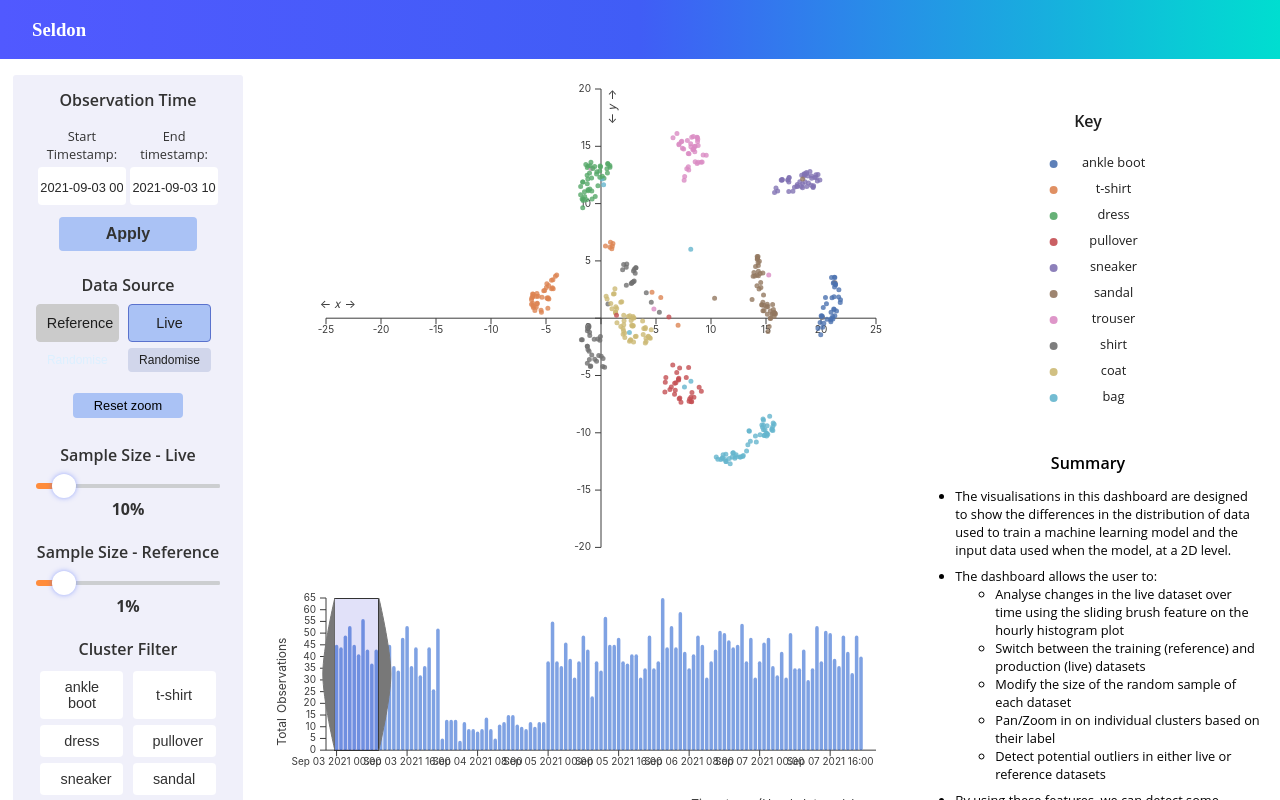
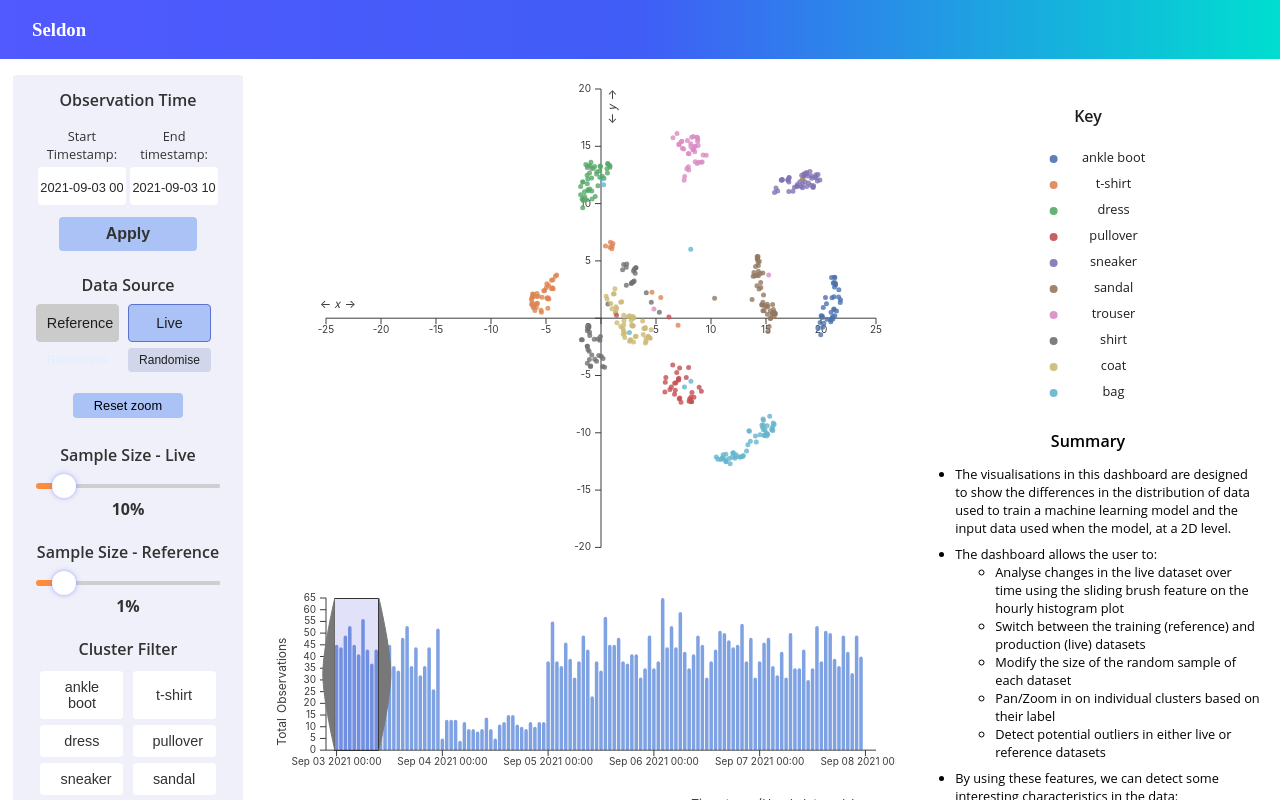
Before and after one commit to tompiler/seldon-d3-task, a React (Create React App) app: page / in a window 1280 px wide. Built offline with nearby package versions, Linux system fonts and the light colour scheme.

Commit message:
fixed prediction / label column name in tooltip

```diff
--- a/src/components/Brush/AxisBottom.js
+++ b/src/components/Brush/AxisBottom.js
@@ -6,7 +6,7 @@ const AxisBottom = ({ xScale, height, color }) => {
   const domain = xScale.domain();
   const range = xScale.range();
 
-  const tickInterval = 16;
+  const tickInterval = 24; // constant to keep it simple
 
   const ticks = domain.filter((d, i) => {
     return i % tickInterval === 0;
--- a/src/components/ControlPanel/RandomSampleSize.js
+++ b/src/components/ControlPanel/RandomSampleSize.js
@@ -2,6 +2,7 @@ import React, { useContext } from "react";
 import styled, { css } from "styled-components";
 import { Title } from "./styles";
 import { DashboardContext } from "../../Context";
+import { capitalizeFirstLetter } from "../../util";
 
 const trackH = "0.4em";
 const thumbD = "1.5em";
@@ -137,10 +138,6 @@ function Slider({ dataSource }) {
   const step = dataSource === "live" ? 5 : 10;
   const max = dataSource === "live" ? 100 : 10;
 
-  function capitalizeFirstLetter(string) {
-    return string.charAt(0).toUpperCase() + string.slice(1);
-  }
-
   // console.log(state.liveSampleSize);
   return (
     <RandomSampleSizeContainer>
--- a/src/components/Scatter/Legend.js
+++ b/src/components/Scatter/Legend.js
@@ -12,7 +12,7 @@ const Container = styled("div")`
 
 const LegendContainer = styled("div")`
   width: 100%;
-  height: 53%;
+  height: 50%;
   display: flex;
   flex-direction: column;
   justify-content: center;
@@ -20,7 +20,7 @@ const LegendContainer = styled("div")`
 
 const InfoContainer = styled("div")`
   width: 100%;
-  height: 47%;
+  height: 50%;
   display: flex;
   flex-direction: column;
 `;
@@ -153,6 +153,7 @@ const Legend = () => {
                 <li>
                   New 'clusters' of the reduced features are detected starting
                   at midnight on September 6th and observed throughout the day
+                  for pullover and t-shirt
                 </li>
               </ul>
             </InfoBullet>
--- a/src/components/Scatter/Tooltip.js
+++ b/src/components/Scatter/Tooltip.js
@@ -2,6 +2,7 @@ import { useContext } from "react";
 import styled from "styled-components";
 import { timeFormat } from "d3-time-format";
 import { DashboardContext } from "../../Context";
+import { capitalizeFirstLetter } from "../../util";
 
 const TooltipContainer = styled("div")`
   display: flex;
@@ -29,11 +30,11 @@ const Row = styled("div")`
 
 const ColumnCell = styled("div")`
   font-weight: 600;
-  width: 4vw;
+  width: 5vw;
 `;
 
 const ValueCell = styled("div")`
-  width: 10vw;
+  width: 7vw;
 `;
 
 const Tooltip = ({ row }) => {
@@ -50,7 +51,9 @@ const Tooltip = ({ row }) => {
           </Row>
         )}
         <Row>
-          <ColumnCell>Label:</ColumnCell>
+          <ColumnCell>{`${capitalizeFirstLetter(
+            predictionOrLabel
+          )}: `}</ColumnCell>
           <ValueCell>{row[predictionOrLabel]}</ValueCell>
         </Row>
       </Content>
--- /dev/null
+++ b/src/util.js
@@ -0,0 +1,3 @@
+export const capitalizeFirstLetter = (string) => {
+  return string.charAt(0).toUpperCase() + string.slice(1);
+};
```
